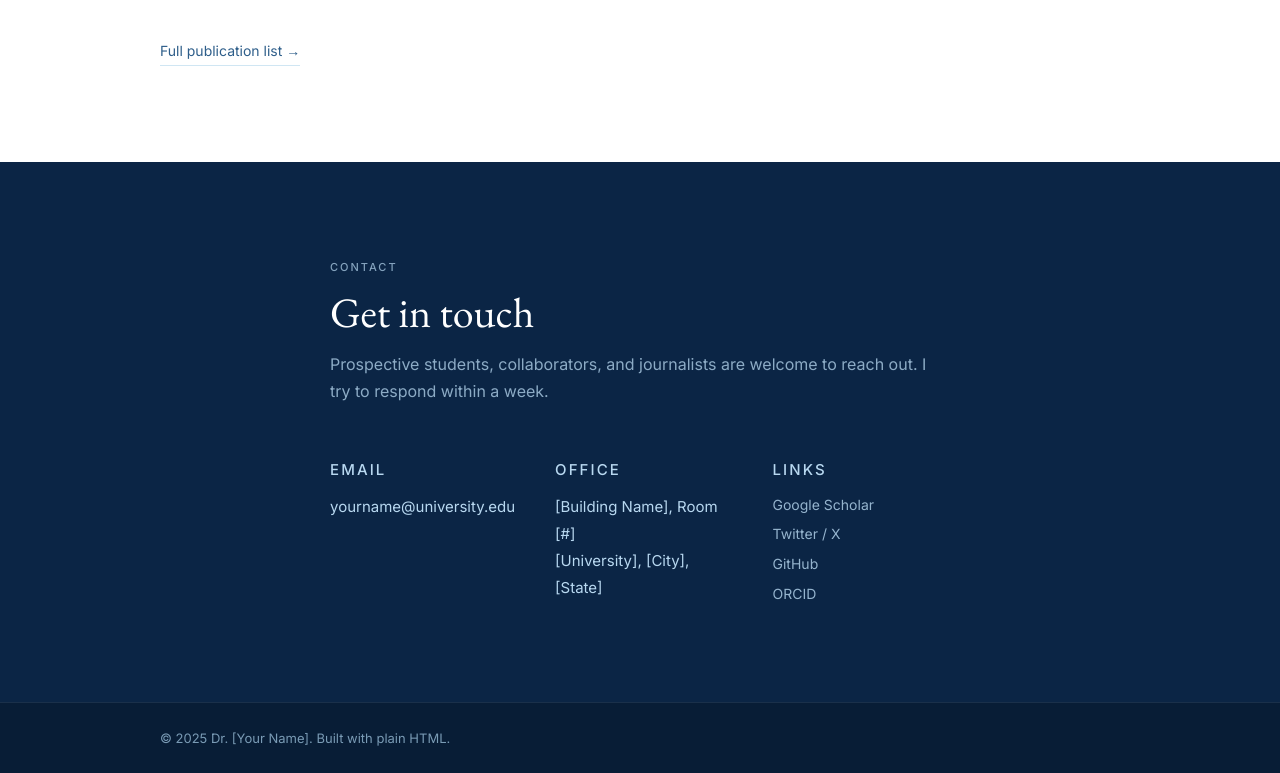
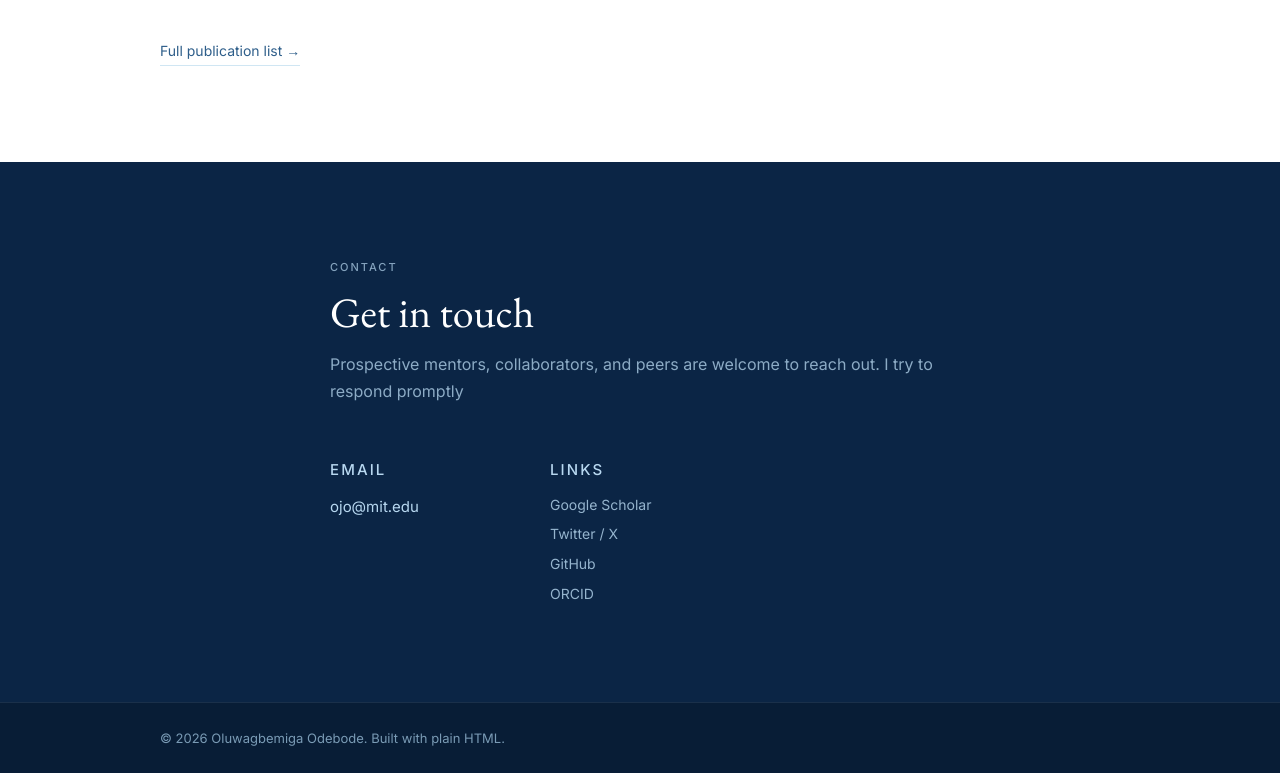
Before and after one commit to oodebode/oodebode.github.io, a plain HTML site: page index.html in a window 1280 px wide. Shown: the part 3012-3785 px from the top of the page. Drawn offline with nearby package versions, Linux system fonts and the light colour scheme.

Commit message:
Update index.html

```diff
--- a/index.html
+++ b/index.html
@@ -195,16 +195,12 @@
     <div class="container contact-inner">
       <div class="section-label light">Contact</div>
       <h2>Get in touch</h2>
-      <p class="contact-sub">Prospective students, collaborators, and journalists are welcome to reach out. I try to respond within a week.</p>
+      <p class="contact-sub">Prospective mentors, collaborators, and peers are welcome to reach out. I try to respond promptly</p>
 
       <div class="contact-grid">
         <div class="contact-item">
           <span class="contact-label">Email</span>
-          <a href="mailto:yourname@university.edu">yourname@university.edu</a>
-        </div>
-        <div class="contact-item">
-          <span class="contact-label">Office</span>
-          <span>[Building Name], Room [#]<br>[University], [City], [State]</span>
+          <a href="mailto:yourname@university.edu">ojo@mit.edu</a>
         </div>
         <div class="contact-item">
           <span class="contact-label">Links</span>
@@ -221,7 +217,7 @@
 
   <footer>
     <div class="container">
-      <p>© 2025 Dr. [Your Name]. Built with plain HTML.</p>
+      <p>© 2026 Oluwagbemiga Odebode. Built with plain HTML.</p>
     </div>
   </footer>
 
```
